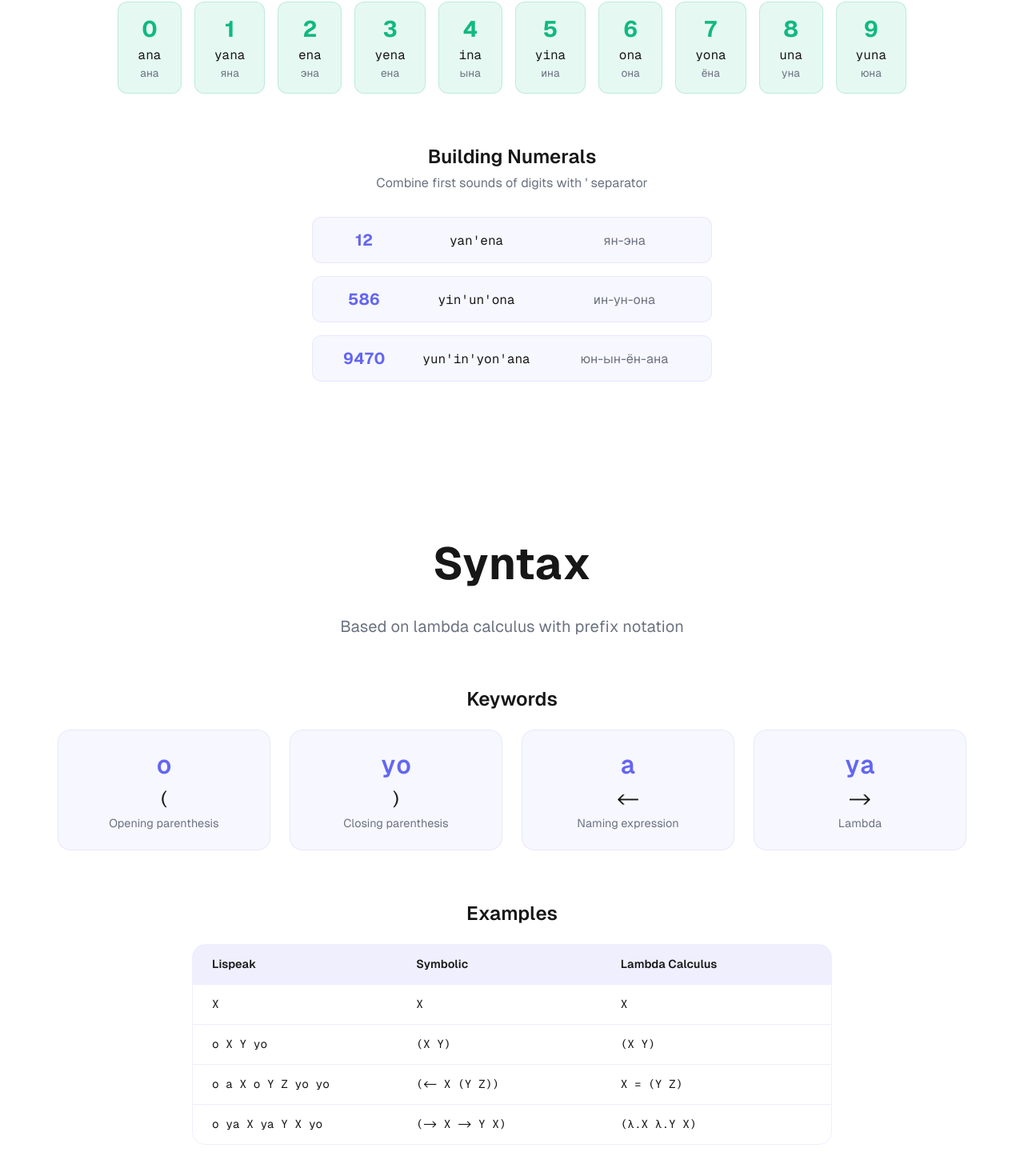
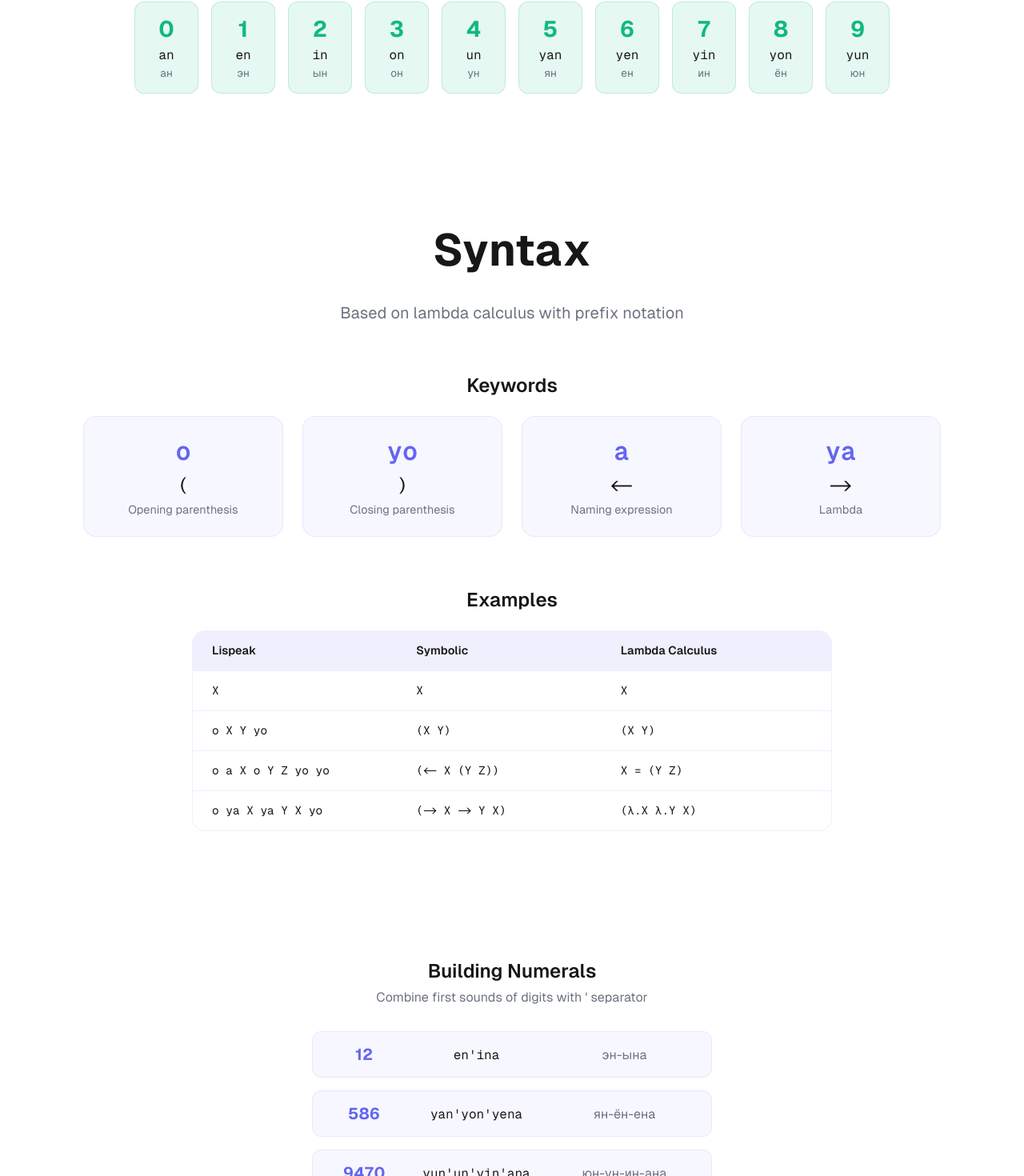
Before and after one commit to lispeak/lispeak, a Next.js app in the folder apps/web-landing/: page / in a window 1280 px wide. Shown: the part 2668-4138 px from the top of the page at 80% size. Built offline with nearby package versions, Linux system fonts and the light colour scheme; no server answers.

Commit message:
Fix landing

```diff
--- a/apps/web-landing/app/page.tsx
+++ b/apps/web-landing/app/page.tsx
@@ -68,22 +68,22 @@ const legend = [
 ];
 
 const digits = [
-  { digit: '0', lispeak: 'ana', russian: 'ана' },
-  { digit: '1', lispeak: 'yana', russian: 'яна' },
-  { digit: '2', lispeak: 'ena', russian: 'эна' },
-  { digit: '3', lispeak: 'yena', russian: 'ена' },
-  { digit: '4', lispeak: 'ina', russian: 'ына' },
-  { digit: '5', lispeak: 'yina', russian: 'ина' },
-  { digit: '6', lispeak: 'ona', russian: 'она' },
-  { digit: '7', lispeak: 'yona', russian: 'ёна' },
-  { digit: '8', lispeak: 'una', russian: 'уна' },
-  { digit: '9', lispeak: 'yuna', russian: 'юна' },
+  { digit: '0', lispeak: 'an', russian: 'ан' },
+  { digit: '1', lispeak: 'en', russian: 'эн' },
+  { digit: '2', lispeak: 'in', russian: 'ын' },
+  { digit: '3', lispeak: 'on', russian: 'он' },
+  { digit: '4', lispeak: 'un', russian: 'ун' },
+  { digit: '5', lispeak: 'yan', russian: 'ян' },
+  { digit: '6', lispeak: 'yen', russian: 'ен' },
+  { digit: '7', lispeak: 'yin', russian: 'ин' },
+  { digit: '8', lispeak: 'yon', russian: 'ён' },
+  { digit: '9', lispeak: 'yun', russian: 'юн' },
 ];
 
 const numeralExamples = [
-  { number: '12', lispeak: "yan'ena", russian: 'ян-эна' },
-  { number: '586', lispeak: "yin'un'ona", russian: 'ин-ун-она' },
-  { number: '9470', lispeak: "yun'in'yon'ana", russian: 'юн-ын-ён-ана' },
+  { number: '12', lispeak: "en'ina", russian: 'эн-ына' },
+  { number: '586', lispeak: "yan'yon'yena", russian: 'ян-ён-ена' },
+  { number: '9470', lispeak: "yun'un'yin'ana", russian: 'юн-ун-ин-ана' },
 ];
 
 const syntaxKeywords = [
@@ -169,21 +169,6 @@ export default async function Home() {
           ))}
         </div>
 
-        <div className="numerals-examples">
-          <h3 className="numerals-subtitle">Building Numerals</h3>
-          <p className="numerals-note">Combine first sounds of digits with ' separator</p>
-          <div className="numerals-table">
-            {numeralExamples.map((ex) => (
-              <div key={ex.number} className="numeral-row">
-                <span className="numeral-number">{ex.number}</span>
-                <span className="numeral-lispeak">{ex.lispeak}</span>
-                <span className="numeral-russian">{ex.russian}</span>
-              </div>
-            ))}
-          </div>
-        </div>
-      </section>
-
         <section className="section syntax">
           <h2 className="section-title">Syntax</h2>
           <p className="syntax-intro">Based on lambda calculus with prefix notation</p>
@@ -220,10 +205,30 @@ export default async function Home() {
           </div>
         </section>
 
+        <div className="numerals-examples">
+          <h3 className="numerals-subtitle">Building Numerals</h3>
+          <p className="numerals-note">Combine first sounds of digits with ' separator</p>
+          <div className="numerals-table">
+            {numeralExamples.map((ex) => (
+              <div key={ex.number} className="numeral-row">
+                <span className="numeral-number">{ex.number}</span>
+                <span className="numeral-lispeak">{ex.lispeak}</span>
+                <span className="numeral-russian">{ex.russian}</span>
+              </div>
+            ))}
+          </div>
+        </div>
+      </section>
+
       <footer className="footer">
         <p className="footer-author">
           Lispeak is developed by{' '}
-          <a href="https://sergeyshpadyrev.github.io/" target="_blank" rel="noopener noreferrer" className="footer-link">
+          <a
+            href="https://sergeyshpadyrev.github.io/"
+            target="_blank"
+            rel="noopener noreferrer"
+            className="footer-link"
+          >
             Sergey Shpadyrev
           </a>
         </p>
```
Lines whose indentation alone changed are shown as unchanged.
